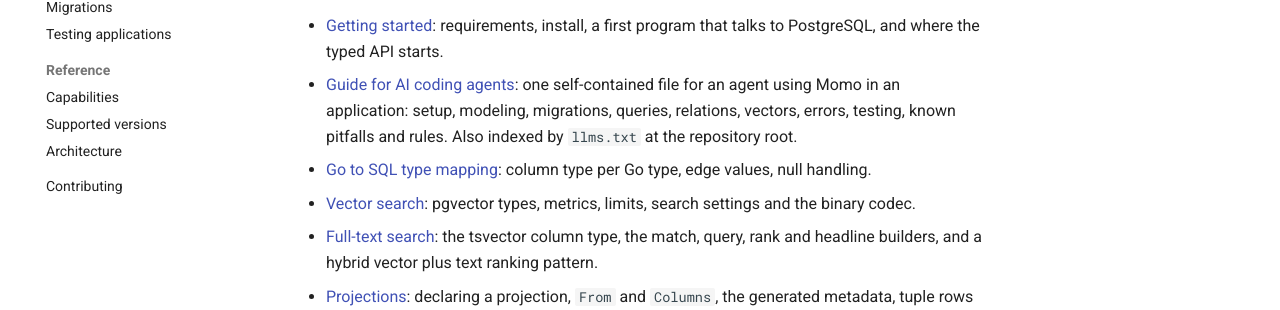
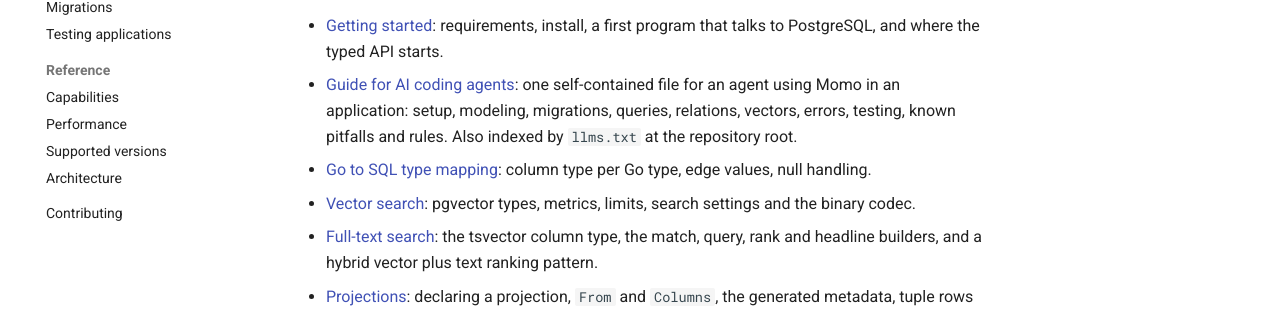
Before and after one commit to azrtydxb/momo, an MkDocs documentation site: the page built from docs/README.md, in a window 1280 px wide. Shown: the part 427-737 px from the top of the page. Built offline with MkDocs 1.6.1 and Material for MkDocs 9.7.7, drawn with Linux system fonts in a browser that asks for light colours; comment, search, counter and statistics services are not loaded; the version menu is left out.

Commit message:
docs: add the performance page to the site nav

```diff
--- a/mkdocs.yml
+++ b/mkdocs.yml
@@ -52,6 +52,7 @@ nav:
       - Testing applications: testing.md
   - Reference:
       - Capabilities: capabilities.md
+      - Performance: PERFORMANCE.md
       - Supported versions: supported-versions.md
       - Architecture: ARCHITECTURE.md
   - Contributing: contributing.md
```
